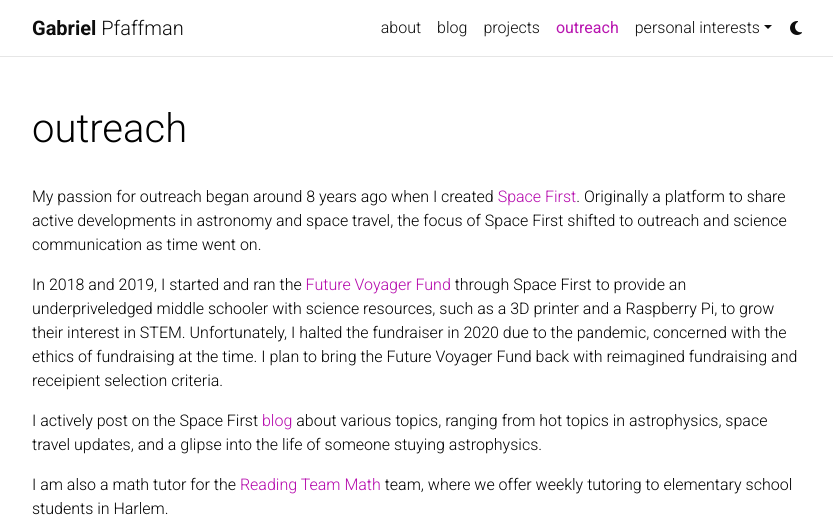
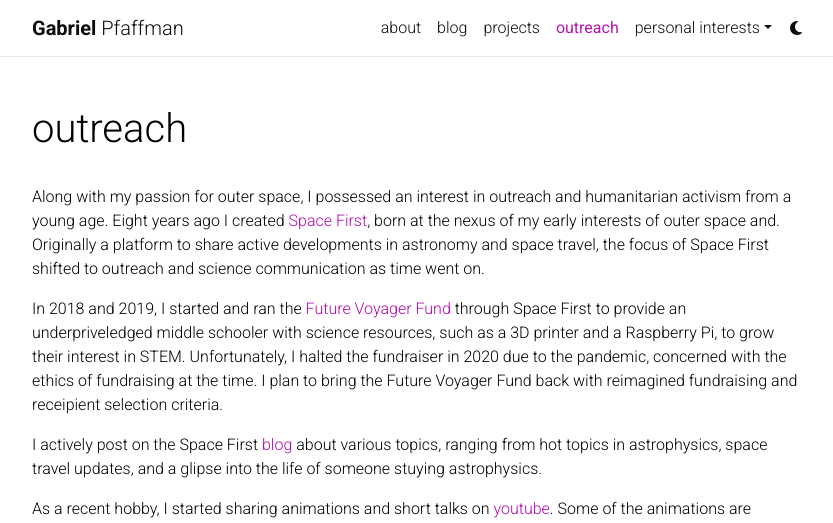
Before and after one commit to sgpfaff/sgpfaff.github.io, a Jekyll site: the page built from _pages/outreach.md, in a window 1280 px wide and 1400 px high. Shown: the top 523 px of the window, without its empty margins (223-1056 px from the left). Built offline with Jekyll 4.4.1, drawn with Linux system fonts in a browser that asks for light colours; comment, search, counter and statistics services are not loaded; a style sheet for code colours, icons or effects is not loaded; some of the changed text lies outside the part shown.

Commit message:
Update outreach and add embedded videos

```diff
--- a/_pages/outreach.md
+++ b/_pages/outreach.md
@@ -7,10 +7,24 @@
 nav_order: 3
 ---
 
-My passion for outreach began around 8 years ago when I created [Space First](spacefirst.org). Originally a platform to share active developments in astronomy and space travel, the focus of Space First shifted to outreach and science communication as time went on.
+Along with my passion for outer space, I possessed an interest in outreach and humanitarian activism from a young age. Eight years ago I created [Space First](https://www.spacefirst.org), born at the nexus of my early interests of outer space and. Originally a platform to share active developments in astronomy and space travel, the focus of Space First shifted to outreach and science communication as time went on.
 
 In 2018 and 2019, I started and ran the [Future Voyager Fund](https://www.spacefirst.org/future-voyager-scholarship.html) through Space First to provide an underpriveledged middle schooler with science resources, such as a 3D printer and a Raspberry Pi, to grow their interest in STEM. Unfortunately, I halted the fundraiser in 2020 due to the pandemic, concerned with the ethics of fundraising at the time. I plan to bring the Future Voyager Fund back with reimagined fundraising and receipient selection criteria.
 
 I actively post on the Space First [blog](https://www.spacefirst.org/blog) about various topics, ranging from hot topics in astrophysics, space travel updates, and a glipse into the life of someone stuying astrophysics.
 
+As a recent hobby, I started sharing animations and short talks on [youtube](https://youtube.com/@sgpspace). Some of the animations are intended to be teaching tools, such as [this](https://www.youtube.com/watch?v=RsmxoaW-1ug) visualization of a radius versus time plot of a star's orbit.
+<div class="row">
+    <div class="col-sm mt-3 mt-md-0">
+        {% include figure.html path="assets/video/animation_1.mp4" title="Video 1" class="img-fluid rounded z-depth-1"%}
+    </div>
+</div>
+This animation is meant to build intuition for [this](https://www.youtube.com/watch?v=O4corKdCKxI) animation of phase mixing in shell formation for individuals unfamiliar with this kind of plot.
+<div class="row">
+    <div class="col-sm mt-3 mt-md-0">
+        {% include figure.html path="assets/video/animation_1.mp4" title="Video 2" class="img-fluid rounded z-depth-1"%}
+    </div>
+</div>
+In other cases, my animations are meant to efficiently communicate the methods and results of research in an academic setting. I am often thinking about how I can use animations to explain my work in a more efficient, intuitive, and accessible way.
+
 I am also a math tutor for the [Reading Team Math](https://www.communityservice.columbia.edu/content/reading-team) team, where we offer weekly tutoring to elementary school students in Harlem.
```
Also changed, not shown: 1 other file.
